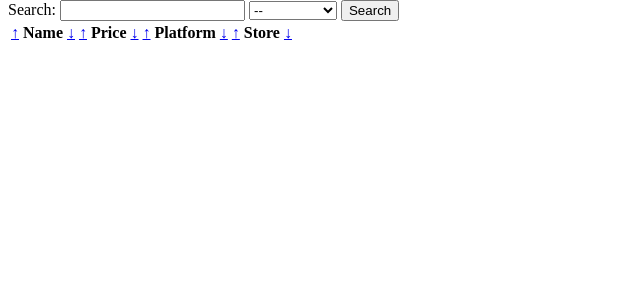
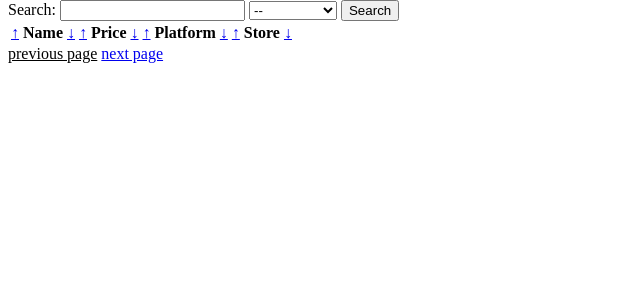
Before and after one commit to sharkwouter/CompareGame, a PHP site: page / in a window 1280 px wide. Shown: the part 26-326 px from the top of the page, without its empty margins (0-640 px from the left). Run offline with PHP 8.4, Linux system fonts and the light colour scheme; data comes from the database, SQL or seed files in the repository; data that the repository does not hold is empty.

Commit message:
Added buttons for changing page

```diff
--- a/index.php
+++ b/index.php
@@ -80,5 +80,15 @@ $navbar = new Navbar();
             }
             ?>
         </table>
+        <footer>
+        <?php
+            if($page > 0){
+                print("<a href='index.php?search=" . $searchString . "&platform=" . $platform . "&orderby=" . $orderBy . "&order=".$orderDirection."&page=".($page-1)."&pagesize=".$pageSize."'>previous page</a> ");
+            } else {
+                print("<u>previous page</u> ");
+            }
+            print("<a href='index.php?search=" . $searchString . "&platform=" . $platform . "&orderby=" . $orderBy . "&order=".$orderDirection."&page=".($page+1)."&pagesize=".$pageSize."'>next page</a> ");
+        ?>
+        </footer>
     </body>
 </html>
```
